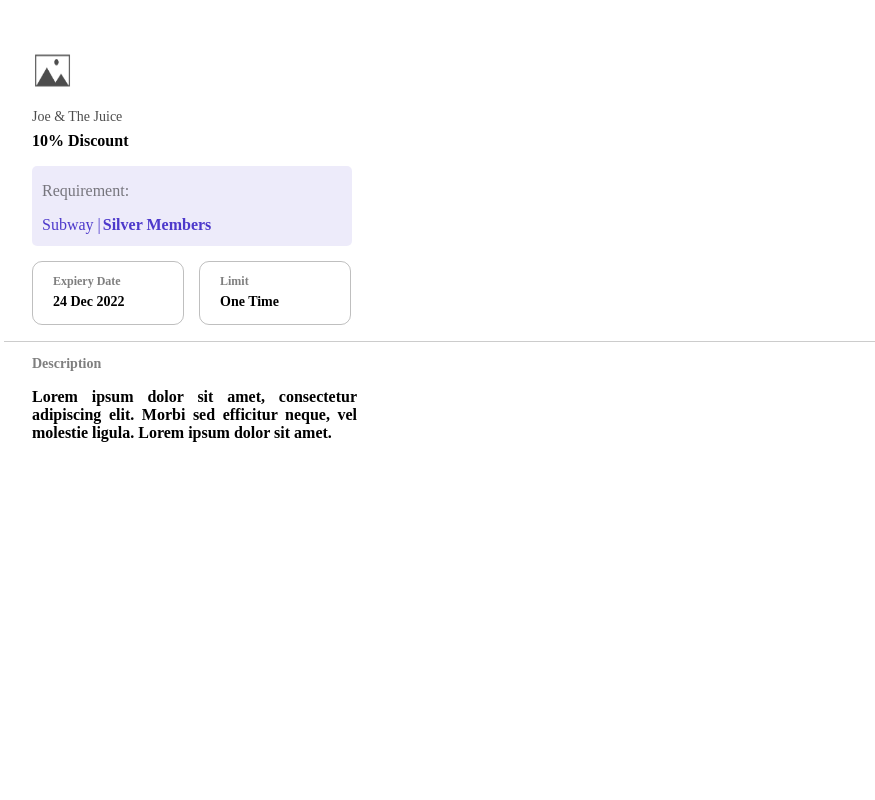
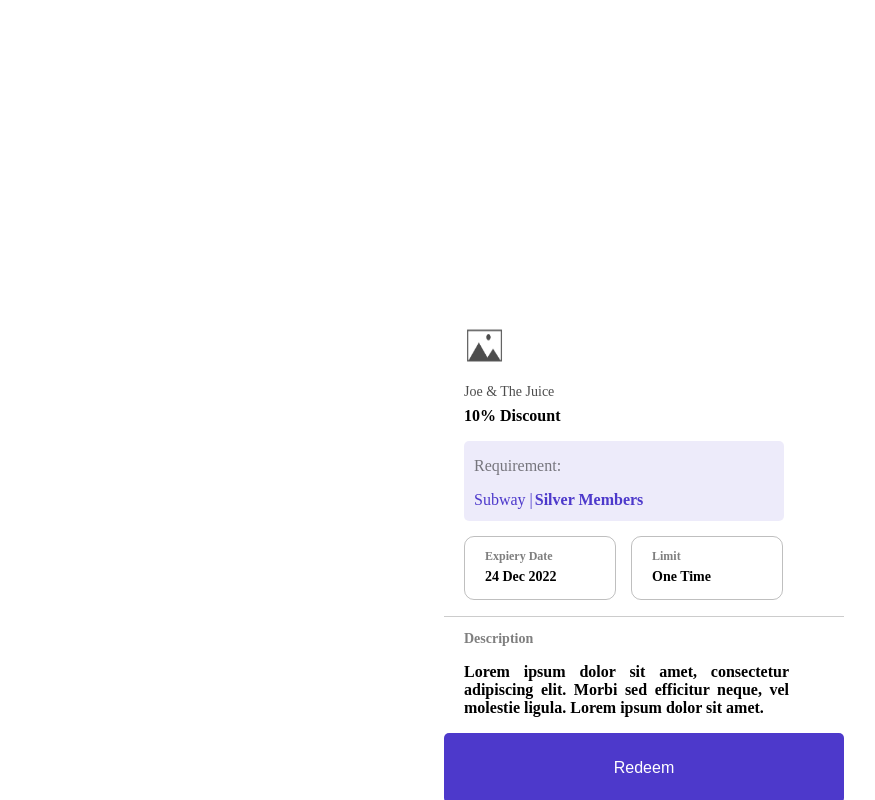
Before and after one commit to lilymkrtchyan/builders, a Next.js app: page /redeemPop in a window 1280 px wide. Shown: the whole page, without its empty margins (4-879 px from the left). Built offline with nearby package versions, Linux system fonts and the light colour scheme.

Commit message:
updated popup redeem container

```diff
--- a/pages/redeemPop.js
+++ b/pages/redeemPop.js
@@ -7,6 +7,7 @@
     return (
         <>
 
+        <div className='redeem-pop-container'>
         <img className='redeempop-company-logo' src='assets/placeholder-image.jpg' alt='placeholder company image' />
         <p className='redeempop-company-name'>Joe & The Juice</p>
         <p className='redeempop-reward'>10% Discount</p>
@@ -38,6 +39,9 @@
             <p className='paragraph-description'>Lorem ipsum dolor sit amet, consectetur adipiscing elit. Morbi sed efficitur neque, vel molestie ligula. Lorem ipsum dolor sit amet. </p>
         </div>
 
+        <button className="redeem-button">Redeem</button>
+
+        </div>
         </>
     );
 }
--- a/styles/style.css
+++ b/styles/style.css
@@ -589,19 +589,19 @@
 .redeempop-company-logo{
   width: 41px;
   height: 41px;
-  margin-top: 42px;
-  margin-left: 28px;
+  margin-top: 15px;
+  margin-left: 20px;
 }
 
 .redeempop-company-name{
- margin-left: 28px;
+ margin-left: 20px;
  color: rgb(0, 0, 0, 0.7);
  font-size: 14px;
  margin-bottom: 0px;
 }
 
 .redeempop-reward{
-  margin-left: 28px;
+  margin-left: 20px;
   font-size: 16px;
   color: black;
   font-weight: bold;
@@ -623,7 +623,7 @@
 .redeempop-requirement-container{
   display: flex;
   flex-direction: column;
-  margin-left: 28px;
+  margin-left: 20px;
   border-radius: 2px;
   border-style: none;
   border-width: 1px;
@@ -654,7 +654,7 @@
   border-style: solid;
   border-width: 1px;
   max-width: 150px;
-  margin-left: 28px;
+  margin-left: 20px;
   margin-top: 15px;
   border-color: rgb(0, 0, 0, 0.25);
 }
@@ -679,14 +679,14 @@
 }
 
 .word-description{
-  margin-left: 28px;
+  margin-left: 20px;
   color:rgb(0, 0, 0, 0.5);
   font-size: 14px;
   font-weight: bold;
 }
 
 .paragraph-description{
-  margin-left: 28px;
+  margin-left: 20px;
   text-align: justify;
   max-width: 325px;
   font-weight: bold;
@@ -702,12 +702,42 @@
   display: flex;
   justify-content: center;
   align-items: center;
+  z-index: 9999;
 }
 
 .popup-container {
   background-color: white;
-  padding: 20px;
+  /* padding: 20px; */
   border-radius: 5px;
+  z-index: 10000;
+}
+
+.redeem-pop-container {
+  width: 400px;
+  height: 490px;
+  position: fixed;
+  bottom: 0;
+  left: 50%;
+  transform: translateX(-50%);
+  background-color: white;
+  padding: 0px;
+  border-radius: 5px;
+  margin-left: 8px;
+}
+
+.redeem-button {
+  width: 100%;
+  height: 70px;
+  /* padding: 10px; */
+  background-color: #4D39CB;
+  color: white;
+  border: none;
+  border-radius: 5px;
+  font-size: 16px;
+  cursor: pointer;
+  position: absolute;
+  margin-bottom: auto;
+  margin-top: auto;
 }
 
 .close-button {
@@ -717,5 +747,7 @@
   border: none;
   background-color: transparent;
   font-size: 20px;
-  cursor: pointer;
+  margin-top: 50%;
+  /* cursor: pointer; */
+  z-index: 10001;
 }
```
